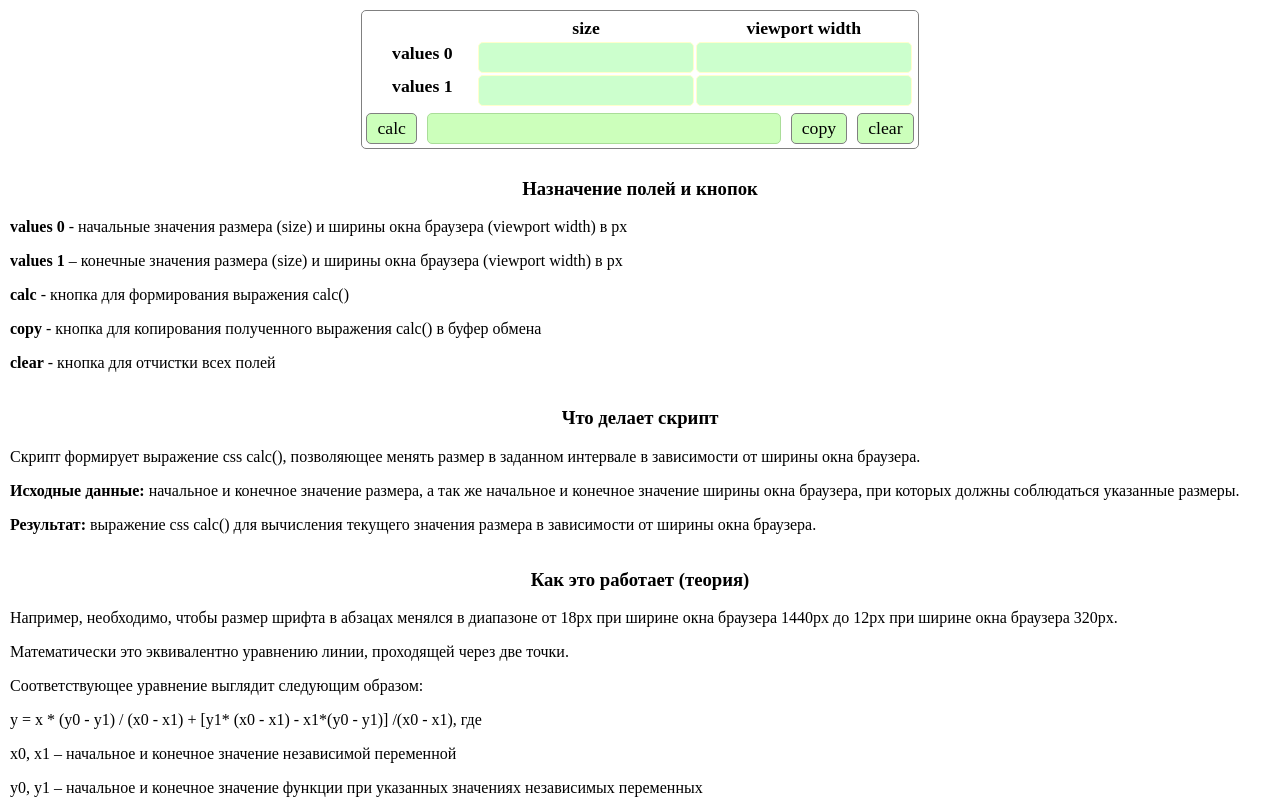
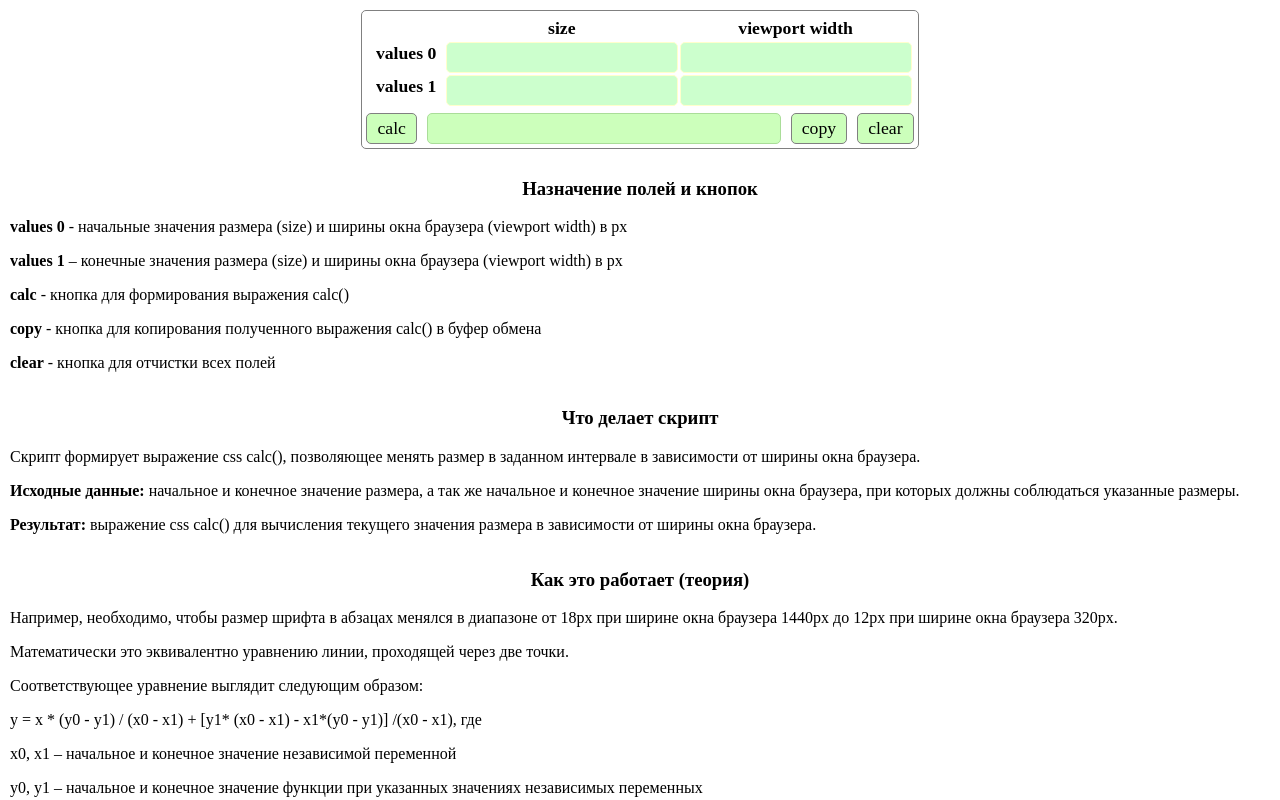
Before and after one commit to egalua/cssCalcGenerator, a plain HTML site: page index.html in a window 1280 px wide. Shown: the top 800 px of the page. Drawn offline with Linux system fonts and the light colour scheme.

Commit message:
update columns width in table

```diff
--- a/css/style.css
+++ b/css/style.css
@@ -28,13 +28,13 @@ body{
     white-space: nowrap;
 }
 .input > th:nth-child(1){
-    width: 20%;
+    width: 14%;
 }
 .input > th:nth-child(2){
-    width: 40%;
+    width: 43%;
 }
 .input > th:nth-child(3){
-    width: 40%;
+    width: 43%;
 }
 /* поля ввода */
 .input__val{
```
